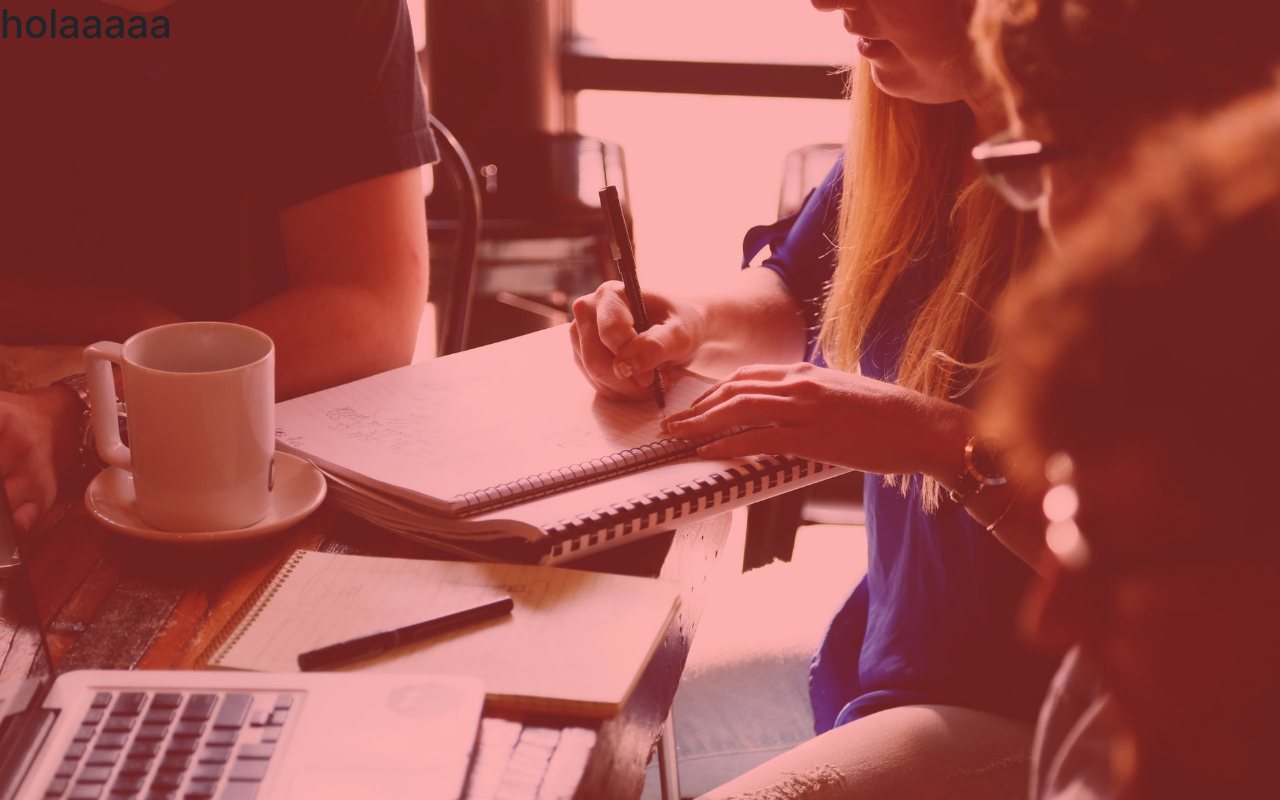
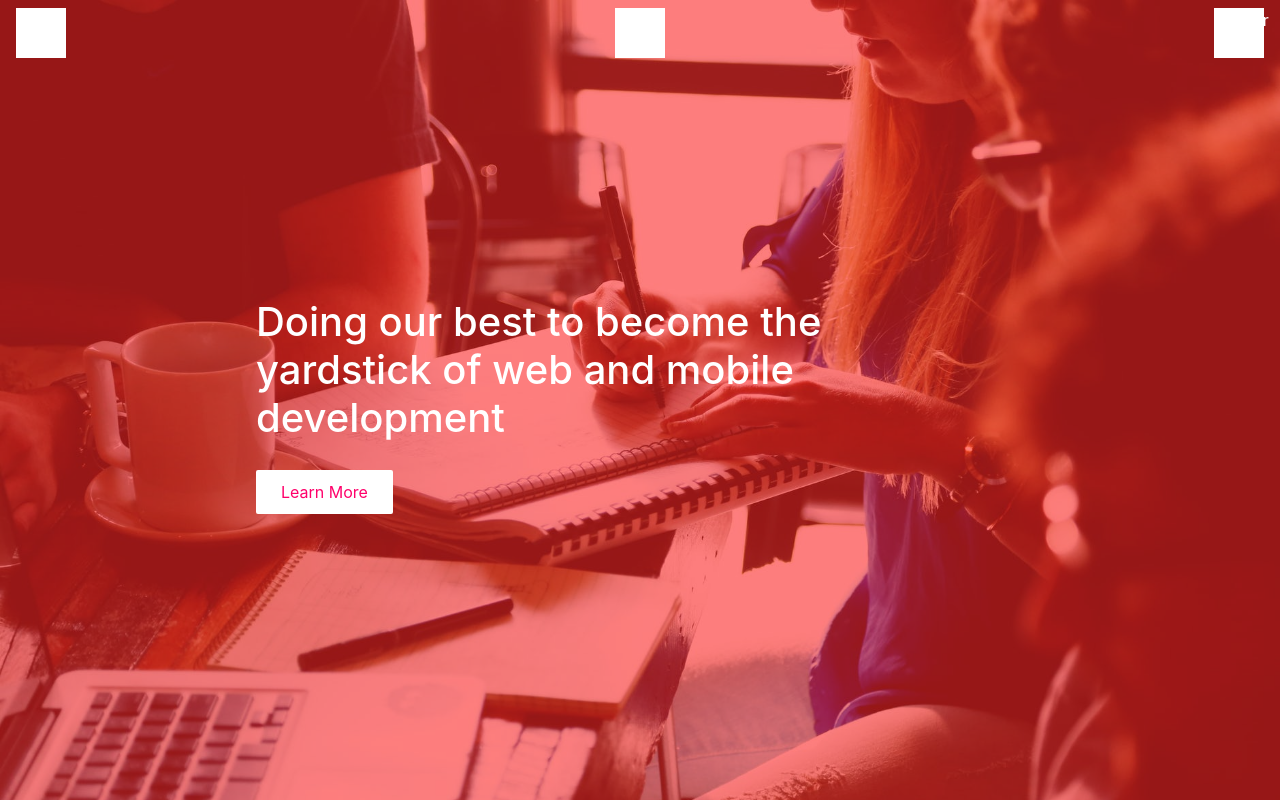
Before and after one commit to LilliamHaro/x-pink-fullpage, a plain HTML site: page index.html in a window 1280 px wide. Drawn offline with nearby package versions, Linux system fonts and the light colour scheme.

Commit message:
subiendo posicionamiento de elemntos en primera seccion

```diff
--- a/css/main.css
+++ b/css/main.css
@@ -21,5 +21,43 @@
   bottom: 0;
   left: 0;
   right: 0;
-  background:rgba(255,0,0,0.3)
+  background:rgba(255,0,0,0.5)
 }
+.bg-transparent {
+  background-color: transparent,
+}
+.color-white {
+  color: white;
+}
+.color-rgb-red {
+  color: rgb(255, 0, 106);
+}
+.btn {
+  border: none;
+  border-radius: 2px;
+  padding: 10px 25px;
+}
+.bg-white {
+  background-color: #fff;
+}
+.icon-x {
+  width: 50px;
+  height: 50px;
+  background-color: white;
+}
+.width-center-left {
+  width: 60vw;;
+}
+.h-90 {
+  height: 85vh;
+}
+.mg-t-20 {
+  margin-top: 20px;
+}
+
+@media (min-width: 768px) {
+
+.pd-r-8 {
+  padding-right: 8vw;
+}
+}
--- a/index.html
+++ b/index.html
@@ -21,10 +21,20 @@
     <div class="container-fluid" id="wrapper">
         <!-- atributo data-anchor para que fullpage.js use su value para las rutas de cada section -->
         <div class="row section bg-all-image" data-anchor="slide1">
-            <div class="bg-rgba">
-                <h1>holaaaaa</h1>
-                <br>
-                <br><br><br>
+            <div class="bg-rgba color-white">
+                <nav class="navbar navbar-light d-flex  justify-content-between">
+                    <span class="icon-x">Nav</span>
+                    <span class="icon-x"></span>
+                    <span class="icon-x">Navbar</span>
+                </nav>
+                <div class="d-flex justify-content-center align-items-center h-90">
+                    <div>
+                        <h1 class="pd-r-8 width-center-left">Doing our best to become the yardstick of web and mobile development</h1>
+                    <button class="btn bg-white color-rgb-red mg-t-20 ">Learn More</button>
+                    </div>
+
+                </div>
+
             </div>
         </div>
         <div class=" row section" data-anchor="slide2">
```
Also changed, not shown: 1 other file.
